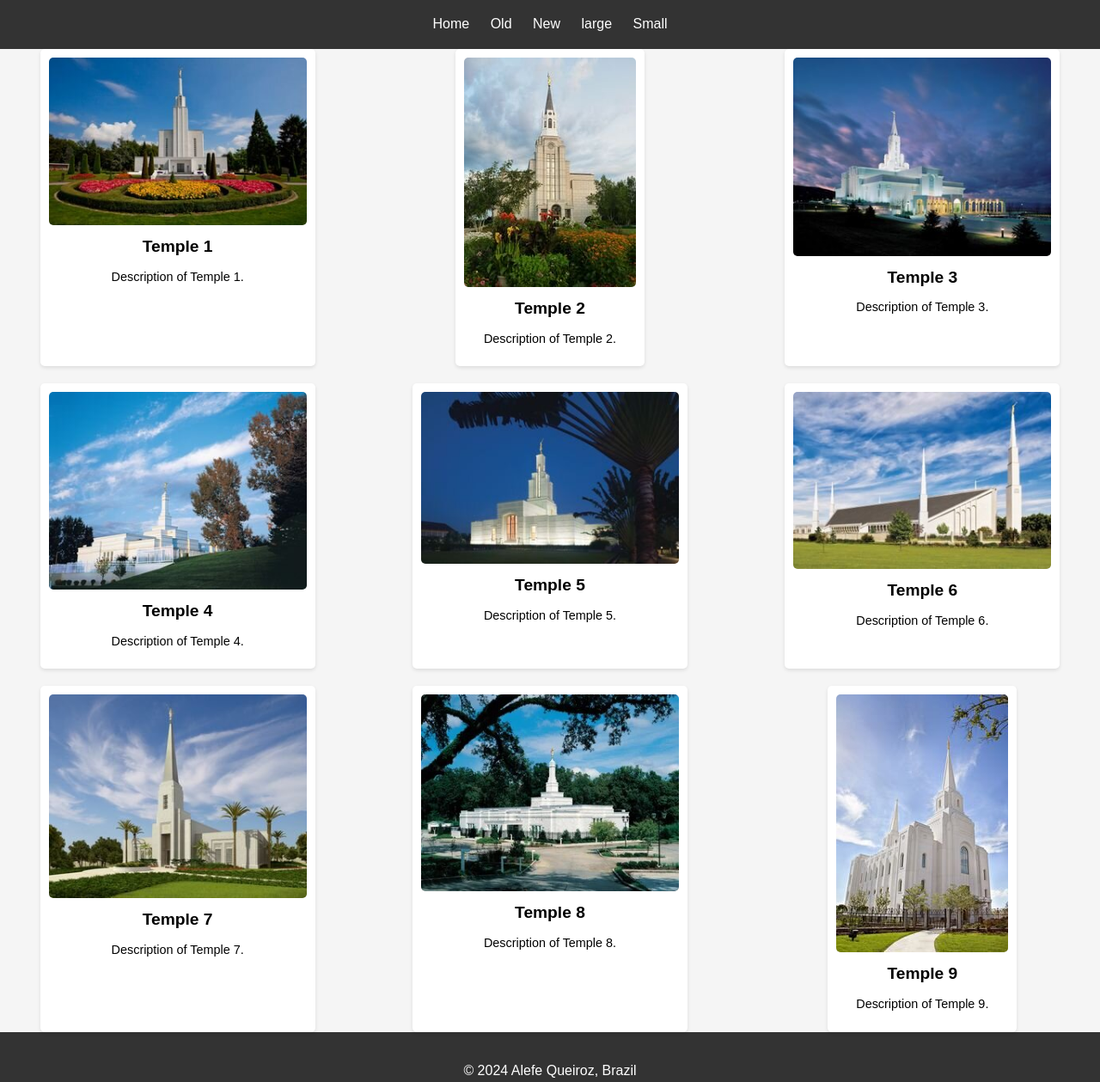
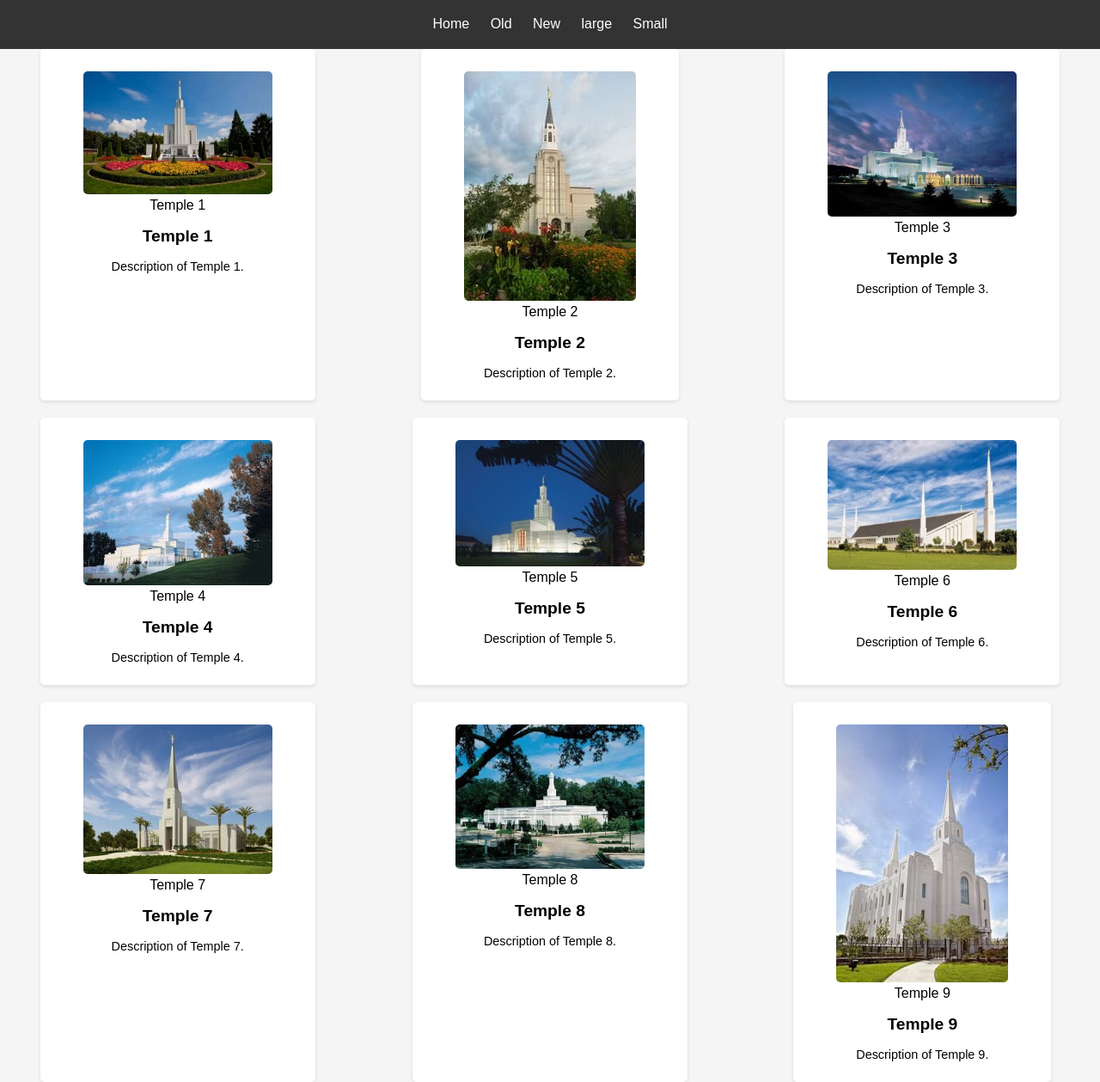
Before and after one commit to AlefeQueiroz/wdd131, a plain HTML site: page temples.html in a window 1280 px wide. Shown: the part 81-1340 px from the top of the page at 86% size. Drawn offline with Linux system fonts and the light colour scheme.

Commit message:
figcaption

```diff
--- a/temples.html
+++ b/temples.html
@@ -26,50 +26,86 @@
     <main>
         <section class="gallery">
             <div class="temple">
+                <figure>
                     <img src="images/bern.jpg" alt="Temple 1">
+                    <figcaption>Temple 1</figcaption>
+                </figure>
                 <h2>Temple 1</h2>
                 <p>Description of Temple 1.</p>
             </div>
+
             <div class="temple">
+                <figure>
                     <img src="images/boston.jpg" alt="Temple 2">
+                    <figcaption>Temple 2</figcaption>
+                </figure>
                 <h2>Temple 2</h2>
                 <p>Description of Temple 2.</p>
             </div>
+
             <div class="temple">
+                <figure>
                     <img src="images/bountiful.jpg" alt="Temple 3">
+                    <figcaption>Temple 3</figcaption>
+                </figure>
                 <h2>Temple 3</h2>
                 <p>Description of Temple 3.</p>
             </div>
+
             <div class="temple">
+                <figure>
                     <img src="images/dakota.jpg" alt="Temple 4">
+                    <figcaption>Temple 4</figcaption>
+                </figure>
                 <h2>Temple 4</h2>
                 <p>Description of Temple 4.</p>
             </div>
+
             <div class="temple">
+                <figure>
                     <img src="images/ghana.jpg" alt="Temple 5">
+                    <figcaption>Temple 5</figcaption>
+                </figure>
                 <h2>Temple 5</h2>
                 <p>Description of Temple 5.</p>
             </div>
+
             <div class="temple">
+                <figure>
                     <img src="images/idaho.jpg" alt="Temple 6">
+                    <figcaption>Temple 6</figcaption>
+                </figure>
                 <h2>Temple 6</h2>
                 <p>Description of Temple 6.</p>
             </div>
+
             <div class="temple">
+                <figure>
                     <img src="images/ivory.jpg" alt="Temple 7">
+                    <figcaption>Temple 7</figcaption>
+                </figure>
                 <h2>Temple 7</h2>
                 <p>Description of Temple 7.</p>
             </div>
+
             <div class="temple">
+                <figure>
                     <img src="images/louisiana.jpg" alt="Temple 8">
+                    <figcaption>Temple 8</figcaption>
+                </figure>
                 <h2>Temple 8</h2>
                 <p>Description of Temple 8.</p>
             </div>
+
             <div class="temple">
+                <figure>
                     <img src="images/utah.jpg" alt="Temple 9">
+                    <figcaption>Temple 9</figcaption>
+                </figure>
                 <h2>Temple 9</h2>
                 <p>Description of Temple 9.</p>
             </div>
+
         </section>
     </main>
     <footer>
```
Lines whose indentation alone changed are shown as unchanged.
